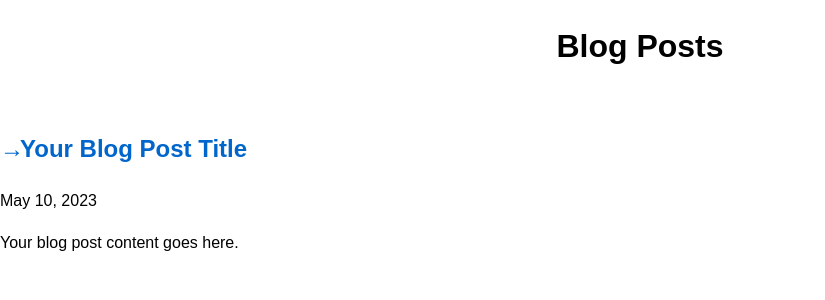
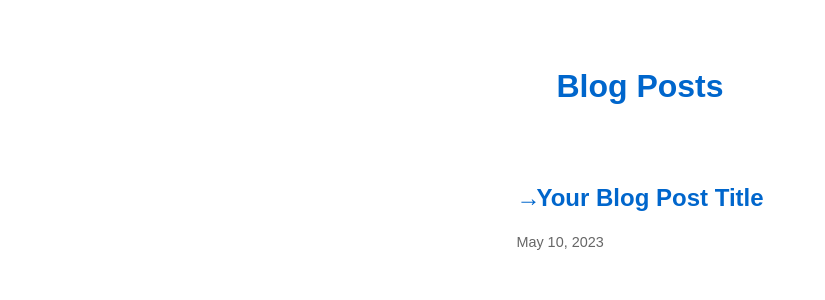
Before and after one commit to Shashwatpandey4/Shashwatpandey4.github.io, a Jekyll site: the page built from blog.html, in a window 1280 px wide. Shown: the top 300 px of the page, without its empty margins (0-825 px from the left). Built offline with Jekyll 4.4.1, drawn with Linux system fonts in a browser that asks for light colours.

Commit message:
adding all blogs list

```diff
--- a/blog.html
+++ b/blog.html
@@ -3,15 +3,20 @@ layout: default
 title: Blog Posts
 ---
 
-<div class="blog-posts">
+<div class="container">
+  <div class="blog-list">
     <h1>{{ page.title }}</h1>
+
     <ul class="post-list">
       {% for post in site.posts %}
         <li>
           <h2><a href="{{ post.url | relative_url }}">{{ post.title }}</a></h2>
-        <p class="post-meta">{{ post.date | date: "%b %-d, %Y" }}</p>
-        <p>{{ post.excerpt }}</p>
+          <p class="post-meta">{{ post.date | date: "%B %d, %Y" }}</p>
+          {% if post.description %}
+            <p class="post-description">{{ post.description }}</p>
+          {% endif %}
         </li>
       {% endfor %}
     </ul>
   </div>
+</div>
--- a/styles.css
+++ b/styles.css
@@ -125,3 +125,95 @@ a::before {
 .see-more::before {
     content: none;
 }
+
+
+/* Blog list styles */
+.blog-list {
+    text-align: center;
+    max-width: 800px;
+    margin: 0 auto;
+    padding: 20px;
+  }
+
+  .blog-list h1 {
+    color: #0066cc;
+    margin-bottom: 30px;
+  }
+
+  .post-list {
+    list-style-type: none;
+    padding: 0;
+  }
+
+  .post-list li {
+    margin-bottom: 30px;
+    border-bottom: 1px solid #e0e0e0;
+    padding-bottom: 20px;
+  }
+
+  .post-list li:last-child {
+    border-bottom: none;
+  }
+
+  .post-list h2 {
+    margin-bottom: 10px;
+  }
+
+  .post-list h2 a {
+    color: #0066cc;
+    text-decoration: none;
+    transition: color 0.3s ease;
+  }
+
+  .post-list h2 a:hover {
+    color: #004080;
+  }
+
+  .post-meta {
+    font-size: 0.9em;
+    color: #666;
+    margin-bottom: 10px;
+  }
+
+  .post-description {
+    color: #333;
+    line-height: 1.6;
+  }
+
+  /* Ensure all "See More" links have the same style */
+  .see-more {
+    display: inline-block;
+    margin-top: 20px;
+    font-weight: bold;
+    background-color: #0066cc;
+    color: #fff;
+    padding: 10px 20px;
+    border-radius: 5px;
+    transition: background-color 0.3s ease;
+    text-decoration: none;
+  }
+
+  .see-more:hover {
+    background-color: #004080;
+    text-decoration: none;
+  }
+
+  .see-more::before {
+    content: none;
+  }
+
+  /* Center align section titles */
+  section h2 {
+    text-align: center;
+  }
+
+  /* Responsive adjustments */
+  @media (max-width: 600px) {
+    .blog-list {
+      padding: 10px;
+    }
+
+    .post-list h2 {
+      font-size: 1.5em;
+    }
+  }
```
Also changed, not shown: index.html (+6 -9 lines). Lines whose indentation alone changed are shown as unchanged.
